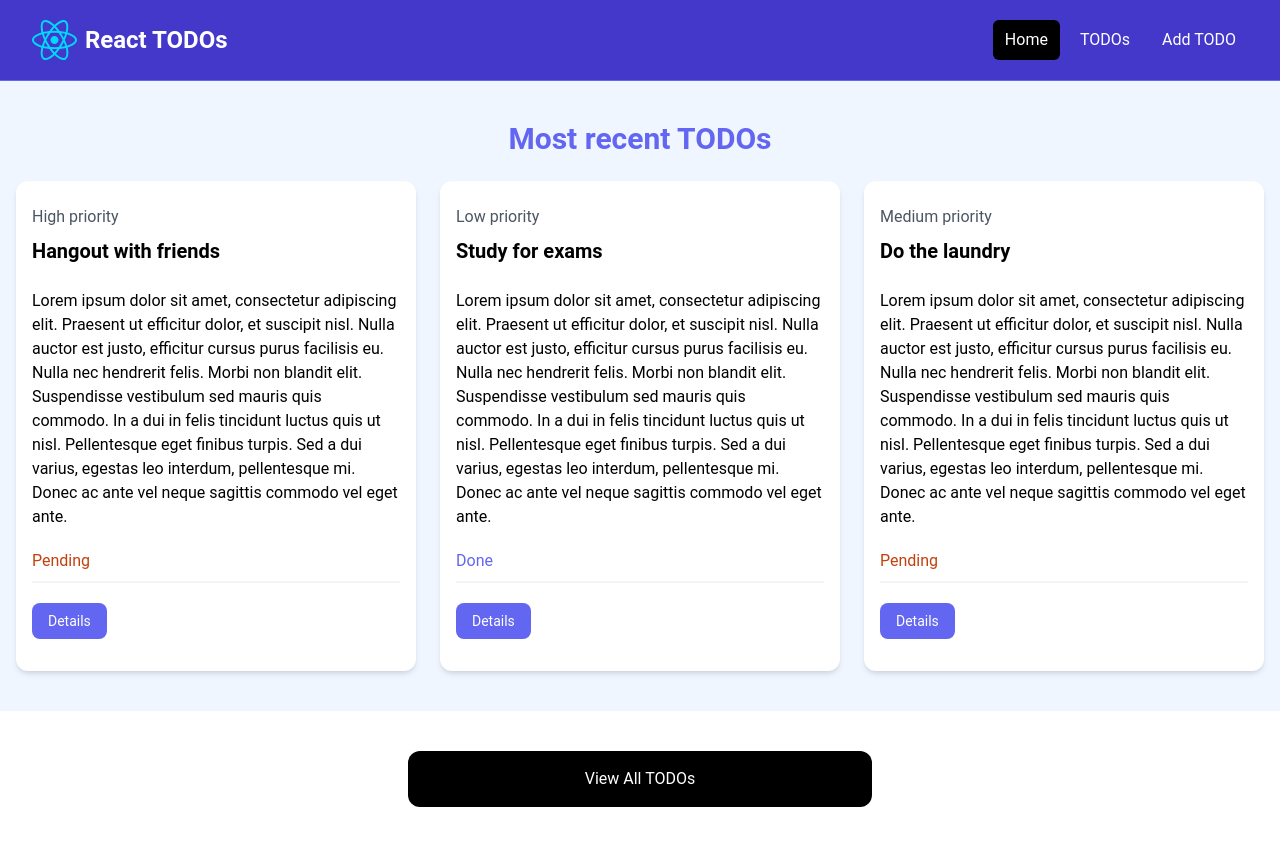
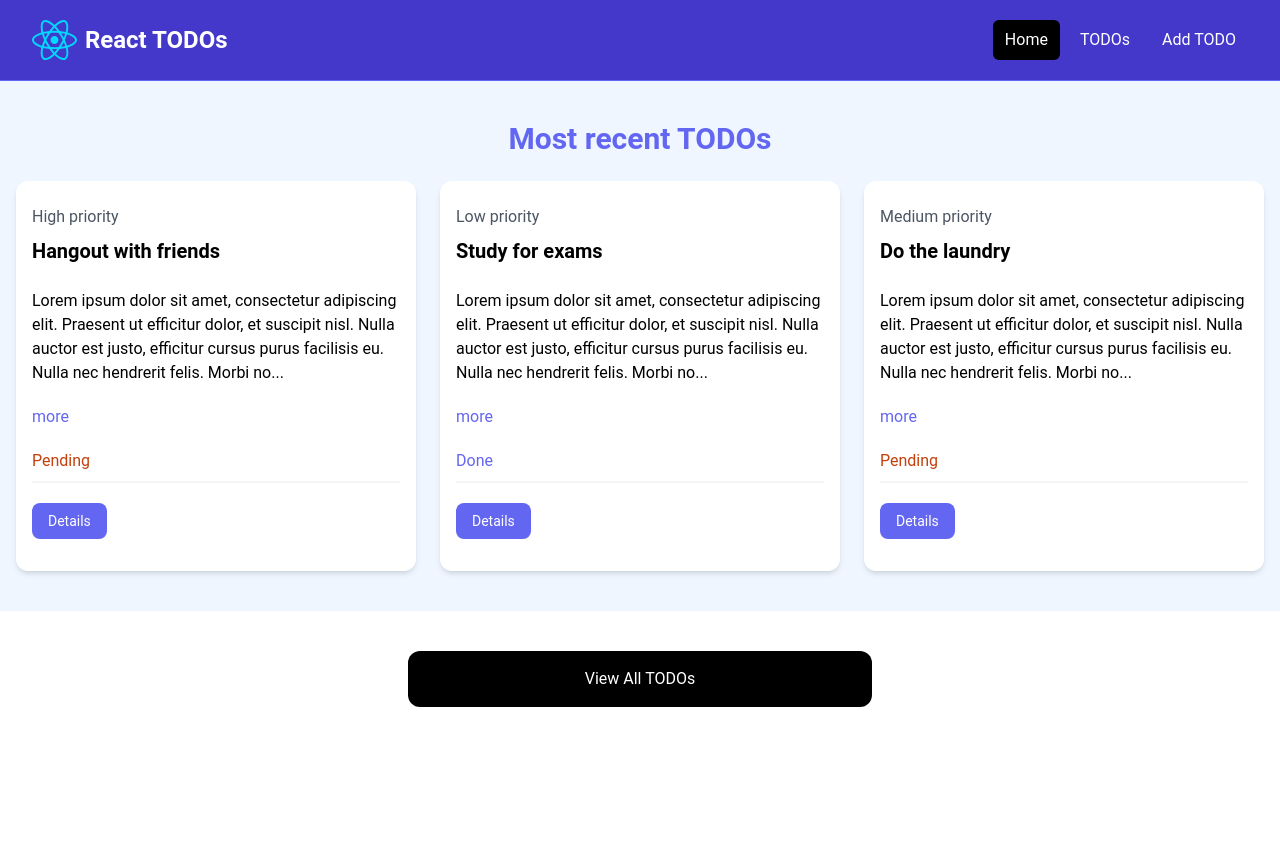
Before and after one commit to amirrh6/react-todos, a React (Vite) app: page / in a window 1280 px wide. After the commit the page ends 800 px from the top, so only its background shows below. Built offline with nearby package versions, Linux system fonts and the light colour scheme.

Commit message:
Added more or less button to each Item (TODO)

```diff
--- a/src/components/Item.jsx
+++ b/src/components/Item.jsx
@@ -1,5 +1,16 @@
 /* eslint-disable react/prop-types */
+
+import { useState } from 'react';
+
 const Item = ({ todo }) => {
+    const [showFullDescription, setShowFullDescription] = useState(false);
+
+    let description = todo.description;
+
+    if (!showFullDescription) {
+        description = description.substring(0, 200) + '...';
+    }
+
     return (
         <div key={todo.id} className="bg-white rounded-xl shadow-md relative">
             <div className="p-4">
@@ -8,7 +19,17 @@
                     <h3 className="text-xl font-bold">{todo.title}</h3>
                 </div>
 
-                <div className="mb-5">{todo.description}</div>
+                <div className="mb-5">{description}</div>
+
+                <button
+                    // See https://react.dev/reference/react/useState#updating-state-based-on-the-previous-state
+                    // We pass a function which calls setShowFullDescription and passes a function which returns something based on previous state.
+                    // Once the state changes the component re-renders.
+                    onClick={() => setShowFullDescription((prevState) => !prevState)}
+                    className="text-indigo-500 mb-5 hover:text-indigo-600"
+                >
+                    {showFullDescription ? 'less' : 'more'}
+                </button>
 
                 {todo.done ? (
                     <h3 className="text-indigo-500 mb-2">Done</h3>
```
